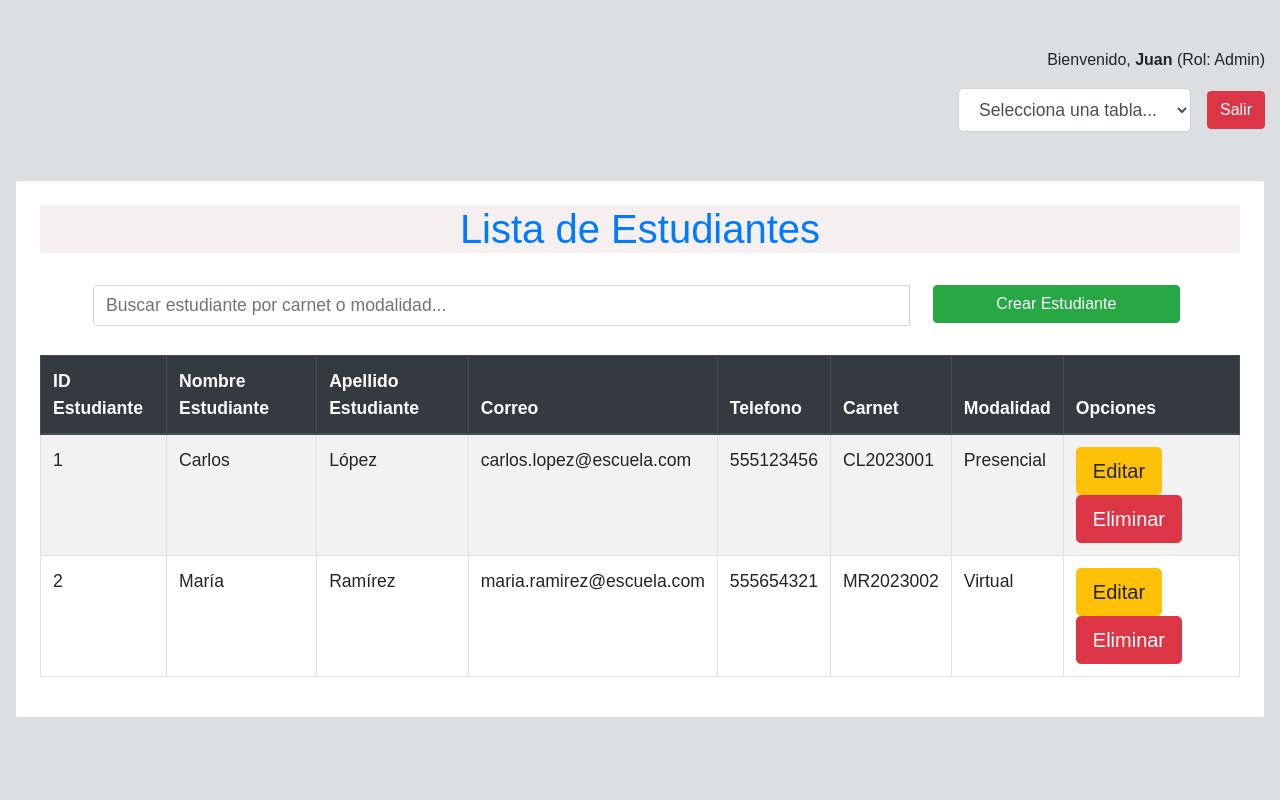
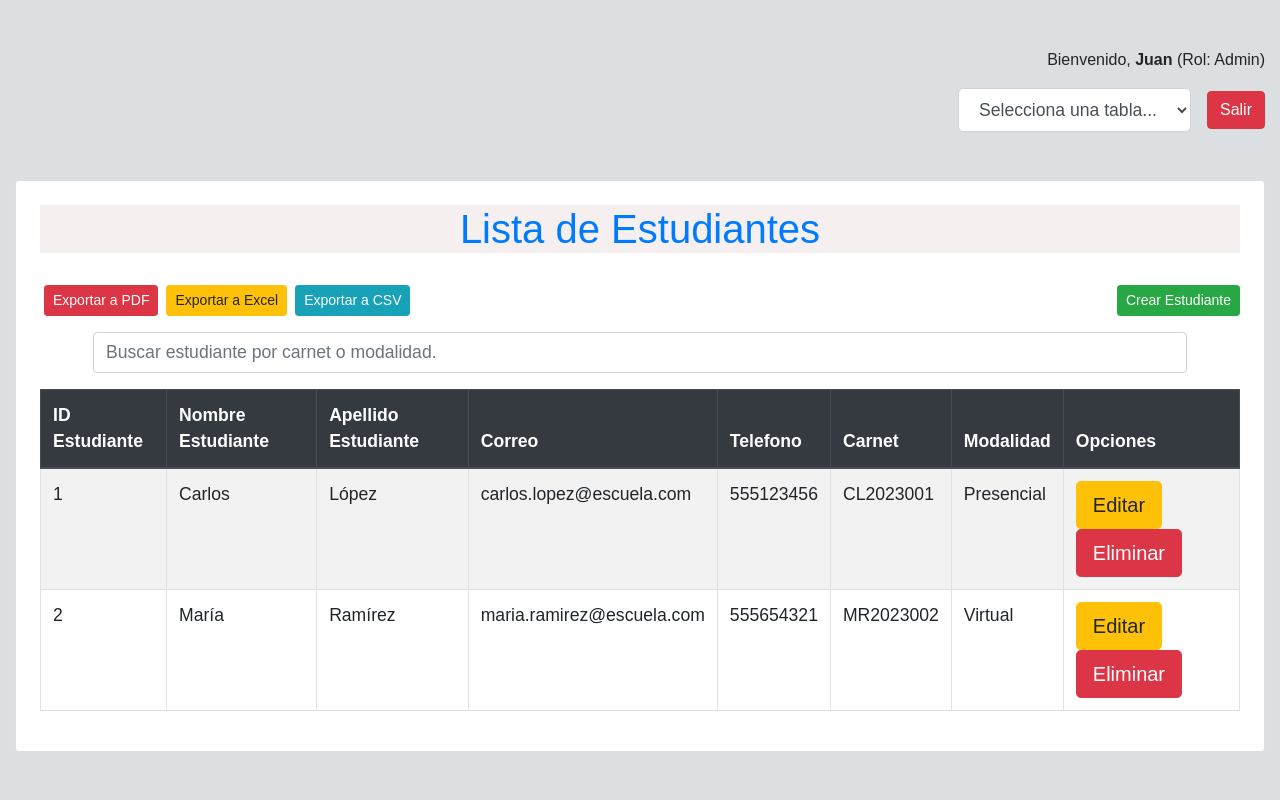
Before and after one commit to ChillRelaxing/Proyecto_Escuela_sv, a PHP site: page /routers/estudiantesRouter.php in a window 1280 px wide. Run offline with PHP 8.4, Linux system fonts and the light colour scheme; a user stored in the database is signed in; data comes from the database, SQL or seed files in the repository.

Commit message:
Modificación de exportación de datos

```diff
--- a/views/Estudiantes/indexEstudiantes.php
+++ b/views/Estudiantes/indexEstudiantes.php
@@ -66,16 +66,23 @@ if ($_SESSION['roles'] != 'Admin' && $_SESSION['roles'] != 'Profesor') {
         <div class="card m-auto mt-5 p-4">
             <h2>Lista de Estudiantes</h2><br>
 
+            <!-- Formulario de Filtro y Botones de Exportación -->
+            <div class="d-flex justify-content-between mb-3">
+                <div class="d-flex">
+                    <a href="../routers/estudiantesRouter.php?action=exportPDF" class="btn btn-danger btn-sm mx-1">Exportar a PDF</>
+                    <a href="../routers/estudiantesRouter.php?action=exportExcel" class="btn btn-warning btn-sm mx-1">Exportar a Excel</a>
+                    <a href="../routers/estudiantesRouter.php?action=exportCSV" class="btn btn-info btn-sm mx-1">Exportar a CSV</a>
+                </div>
+
+                <a href="../routers/estudiantesRouter.php?action=create" class="btn btn-success btn-sm">Crear Estudiante</a>
+            </div>
+
             <!--Para la busqueda--->
             <div class="container-sm">
                 <form action="" method="get">
                     <!-- Campo de búsqueda -->
                     <div class="input-group mb-3">
-                        <input type="text" id="buscarEstudiante" class="form-control mx-2" placeholder="Buscar estudiante por carnet o modalidad..." aria-label="Recipient's username" aria-describedby="button-addon2" >
-
-                        <div class="col-12 col-md-6 col-lg-3">
-                            <a href="../routers/estudiantesRouter.php?action=create" class="btn btn-success btn-block w-100 mb-3">Crear Estudiante</a>
-                        </div>
+                        <input type="text" id="buscarEstudiante" class="form-control mx-2" placeholder="Buscar estudiante por carnet o modalidad." aria-label="Recipient's username" aria-describedby="button-addon2" >
                     </div>
                 </form>
             </div>
```
Also changed, not shown: views/MateriasCursos/indexMateriasCursos.php (+12 -5 lines), views/estudianteMateria/indexEstudianteMateria.php (+12 -5 lines).
